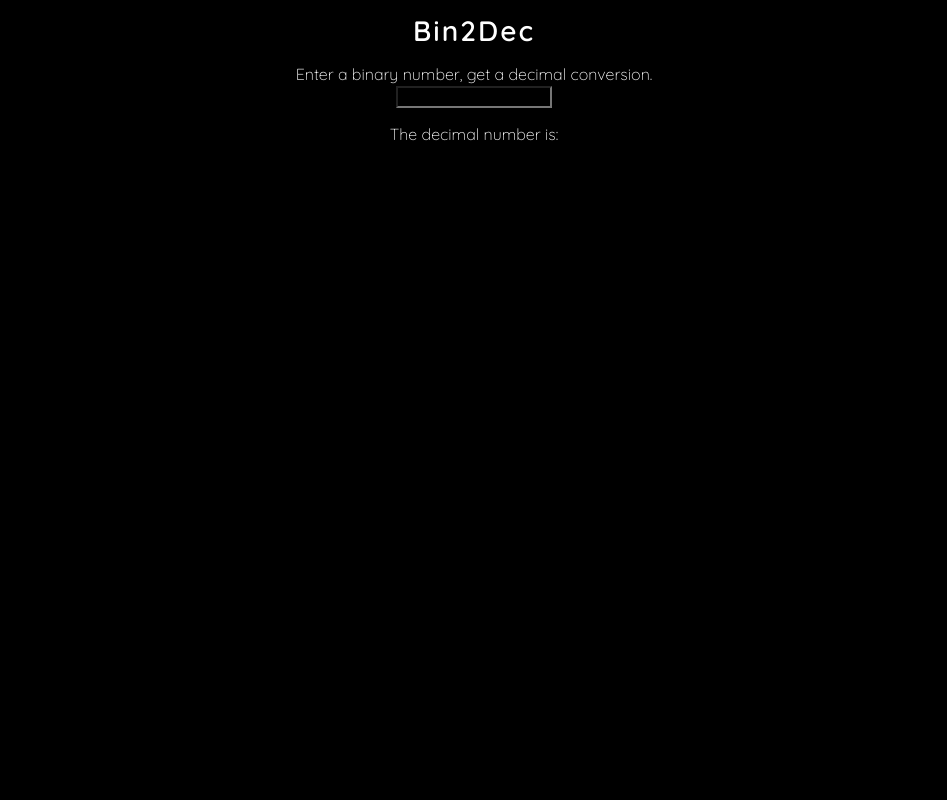
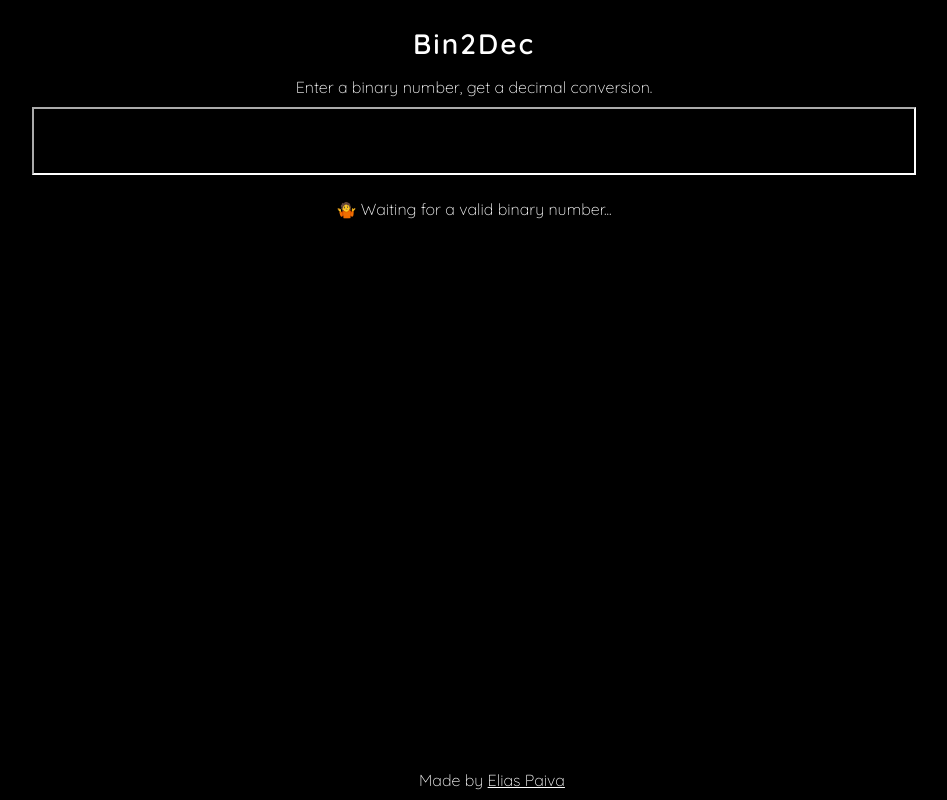
Before and after one commit to eliaspaiva/Binary-to-Decimal-number-converter-, a website: page index.html in a window 1280 px wide. Shown: the whole page, without its empty margins (166-1113 px from the left). Drawn offline with Linux system fonts and the light colour scheme.

Commit message:
some styling has been done

```diff
--- a/css/style.css
+++ b/css/style.css
@@ -3,8 +3,22 @@
   font-family: 'Quicksand', sans-serif;
   background-color: black
 }
+
 .page-wrapper {
+  margin-top: 2rem;
   color: white;
+  text-align: center;
+  min-height: calc(100vh - 70px);
+}
+
+input[type=text] {
+  width: 70%;
+  padding: 12px 20px;
+  border-color: white;
+  margin: 8px 0;
+  box-sizing: border-box;
+  color: white;
+  font-size: 2rem;
   text-align: center;
 }
 
@@ -20,3 +34,15 @@ label {
   line-height: 24px;
   font-size: 1rem;
 }
+
+span {
+  text-decoration: underline;
+}
+
+footer {
+  color: white;
+  position: fixed;
+  padding: 10px 10px 10px 10px;
+  bottom: 0;
+  width: 100%;
+}
--- a/index.html
+++ b/index.html
@@ -15,12 +15,12 @@
     <form>
       <h1>Bin2Dec</h1>
       <label>Enter a binary number, get a decimal conversion.</label><br>
-      <input type="text" id="user-input" oninput="this.value = this.value.replace(/[^0-1.]/g, '').replace(/(\..*)\./g, '$1');" maxlength="8">
-      <p id="display-decimal-number">The decimal number is: <span id="decimal-result"></span></p>
+      <input type="text" id="user-input" oninput="this.value = this.value.replace(/[^0-1.]/g, '').replace(/(\..*)\./g, '$1');" maxlength="10">
+      <p id="decimal-result">🤷 Waiting for a valid binary number...</p>
     </form>
-  </div>
 
-
+  <footer> Made by <span>Elias Paiva</span></footer>
+</div>
   <!-- Javascript -->
   <script src="/js/script.js"></script>
 </body>
--- a/js/script.js
+++ b/js/script.js
@@ -6,9 +6,9 @@ const decimalConversion = document.getElementById('decimal-result');
 inputValue.addEventListener('input', () => {
   const numberInputed = inputValue.value;
   if (inputValue.value.length === 0) {
-    decimalConversion.innerHTML = '';
+    decimalConversion.innerHTML = '🤷Waiting for a valid binary number...';
   } else {
     const binaryNumber = parseInt(numberInputed, 2);
-    decimalConversion.innerHTML = `${binaryNumber}`;
+    decimalConversion.innerHTML = `The decimal number is: ${binaryNumber}`;
   }
 });
```
